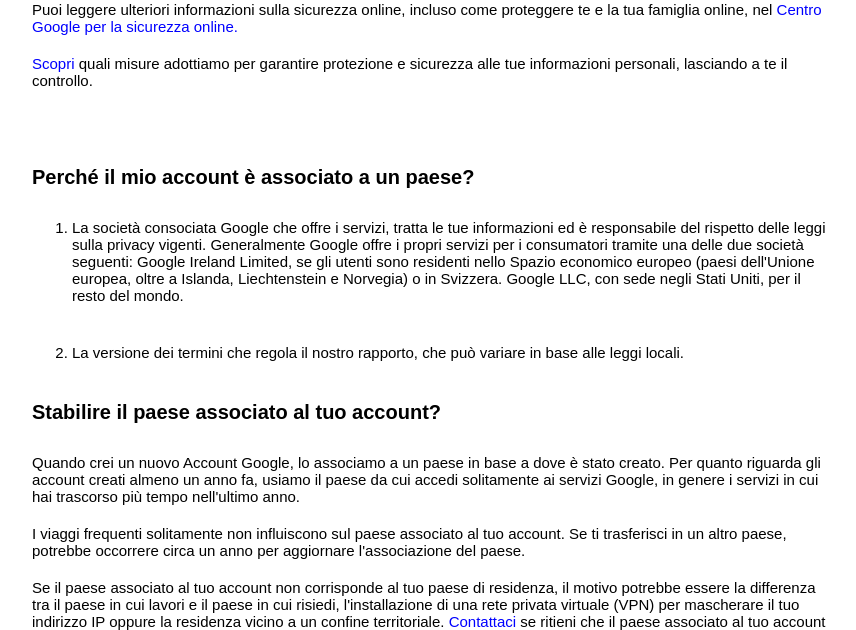
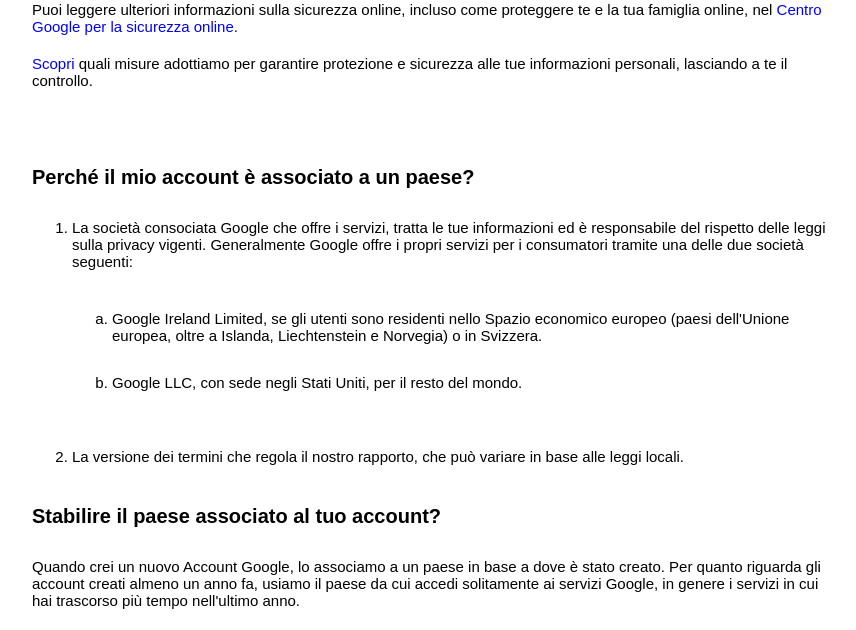
Before and after one commit to NeriEroi/php-google-faq, a PHP site: page / in a window 1280 px wide. Shown: the part 899-1529 px from the top of the page, without its empty margins (228-1084 px from the left). Run offline with PHP 8.4, Linux system fonts and the light colour scheme.

Commit message:
modifiche struttura $FAQs

```diff
--- a/css/style.css
+++ b/css/style.css
@@ -30,3 +30,11 @@ ul .risposta {
 ul .risposta .acapo {
     margin-bottom: 20px;
 }
+
+.ol {
+    margin-top: 40px;
+}
+
+.ol li:nth-of-type(1) {
+    margin-bottom: 30px;
+}
--- a/index.php
+++ b/index.php
@@ -32,10 +32,13 @@ $FAQs = [
         "domanda" => "Perché il mio account è associato a un paese?",
         'risposta' => [
             "uno" => "La società consociata Google che offre i servizi, tratta le tue informazioni ed è responsabile del rispetto delle leggi sulla privacy vigenti. Generalmente Google offre i propri servizi per i consumatori tramite una delle due società seguenti:
-            Google Ireland Limited, se gli utenti sono residenti nello Spazio economico europeo (paesi dell'Unione europea, oltre a Islanda, Liechtenstein e Norvegia) o in Svizzera.
-            Google LLC, con sede negli Stati Uniti, per il resto del mondo.",
 
-            "due" => "La versione dei termini che regola il nostro rapporto, che può variare in base alle leggi locali.",
+            <ol class='ol' type='a'>
+                <li>Google Ireland Limited, se gli utenti sono residenti nello Spazio economico europeo (paesi dell'Unione europea, oltre a Islanda, Liechtenstein e Norvegia) o in Svizzera.</li>
+                <li>Google LLC, con sede negli Stati Uniti, per il resto del mondo.</li>
+            </ol>",
+
+        "due" => "La versione dei termini che regola il nostro rapporto, che può variare in base alle leggi locali.",
         ],
     ],
     [
```
